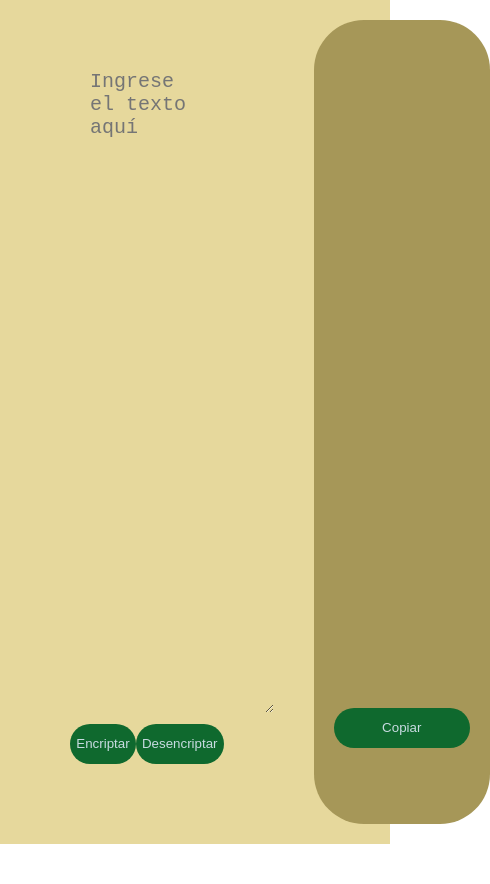
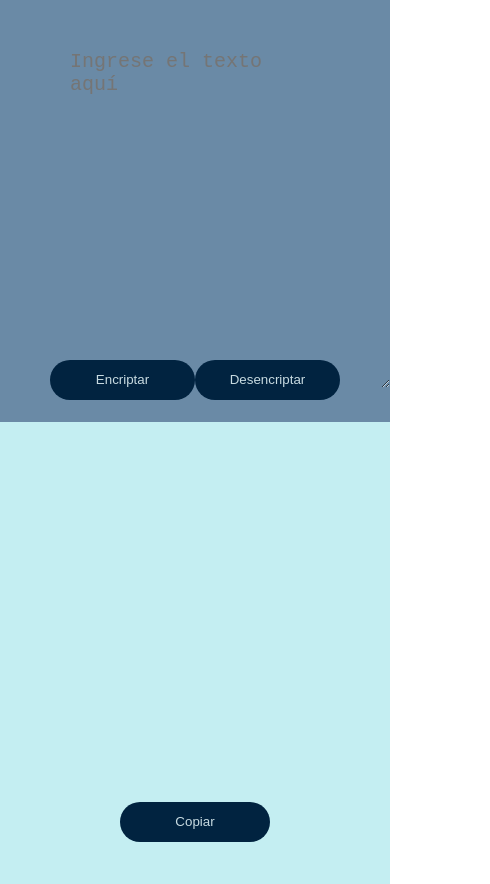
Before and after one commit to Jaliko05/Encriptador_texto, a plain HTML site: page index.html in a window 390 px wide. Shown: the whole page, 490 px wide, since content can reach past the window. Before the commit the page ends 844 px from the top, so only its background shows below. Drawn offline with Linux system fonts and the light colour scheme.

Commit message:
diseño responsivo

```diff
--- a/css/estilos.css
+++ b/css/estilos.css
@@ -1,18 +1,18 @@
-.contenedor{
+.contenedor {
   display: flex;
   width: 100%;
   height: 100vh;
-    background-color: #E6D89C;
+  background-color: #6a8aa6;
 }
 
-.obtener_encriptador{
-    width: 65%;
+.obtener_encriptador {
+  width: 60%;
   display: flex;
   flex-direction: column;
   padding: 20px;
 }
 
-#obtener_encriptador_input{
+#obtener_encriptador_input {
   position: relative;
   height: 80vh;
   background: inherit;
@@ -21,45 +21,45 @@
   padding: 0 70px;
   font-size: x-large;
   top: 50px;
-    color: #0f692e;
+  color: #c8dbe1;
+  z-index: 500;
 }
-.obtener_encriptador_input::placeholder{
+.obtener_encriptador_input::placeholder {
   position: absolute;
   top: 0px;
 }
 
-.contenedor_botones{
+.contenedor_botones {
   display: flex;
   justify-content: space-around;
   align-items: center;
   height: 20vh;
   padding: 0 50px;
-
+  z-index: 900;
 }
 button {
   width: 150px;
   height: 40px;
-    background: #0f692e;
+  background: #012340;
   border: none;
   border-radius: 35px;
-    color: #C8DBE1;
+  color: #c8dbe1;
   transition: 0.5s;
 }
-
-.mostrar_encriptador{
-    width: 35%;
+.mostrar_encriptador {
+  width: 40%;
   display: flex;
   flex-direction: column;
-    background:#A69758;
+  background: #c4eef2;
   margin: 20px;
   border-radius: 50px;
   padding: 20px;
 }
-.mostrar_encriptador_div{
+.mostrar_encriptador_div {
   height: 80vh;
 }
 
-#mostrar_encriptador_mesaje{
+#mostrar_encriptador_mesaje {
   position: fixed;
   height: 80vh;
   background: inherit;
@@ -67,11 +67,12 @@ button {
   outline: none;
   padding: 20px;
   font-size: x-large;
-    color: #e8dfbb;
+  color: #101a26;
   z-index: 900;
   cursor: context-menu;
+  z-index: 500;
 }
-.contenedor_boton_copiar{
+.contenedor_boton_copiar {
   display: flex;
   justify-content: space-around;
   align-items: center;
@@ -79,36 +80,58 @@ button {
   z-index: 1000;
 }
 
-button:hover{
+button:hover {
   background: #d9e1b2;
-    border: solid #0f692e;
-    color: #0f692e;
+  border: solid #012340;
+  color: #012340;
   font-weight: 900;
-    cursor:pointer;
+  cursor: pointer;
 }
-button:active{
+button:active {
   width: 160px;
   height: 50px;
-    background: #C8DBE1;
-    border: solid #0f692e;
-    color: #0f692e;
+  background: #c8dbe1;
+  border: solid #012340;
+  color: #012340;
   font-weight: 900;
-    cursor:grabbing;
+  cursor: grabbing;
 }
-.container_alert{
-    background:red;
+
+@media (max-width: 700px) {
+  .contenedor {
+    flex-wrap: wrap;
+    height: 100vh;
   }
-.button_alert{
-    background: #0f692e;
+  .obtener_encriptador {
+    width: 100%;
+    height: 50vh;
+    padding: 0px;
+  }
+  .mostrar_encriptador {
+    width: 100%;
+    height: 50vh;
+    border-radius: 0px;
+    margin: 0px;
+  }
+  button:hover {
+    width: 150px;
+    height: 40px;
+    background: #012340;
     border: none;
     border-radius: 35px;
-    color: #C8DBE1;
+    color: #c8dbe1;
     transition: 0.5s;
+    font-size: small;
+    font-weight: normal;
   }
-.button_alert:hover{
-    background: #d9e1b2;
-    border: solid #0f692e;
-    color: #0f692e;
-    font-weight: 900;
-    cursor:pointer;
+  button:active {
+    width: 160px;
+    height: 50px;
+    background: #c8dbe1;
+    border: solid #012340;
+    color: #012340;
+    cursor: grabbing;
+    font-size: small;
+    font-weight: normal;
   }
+}
```
Lines whose indentation alone changed are shown as unchanged.
